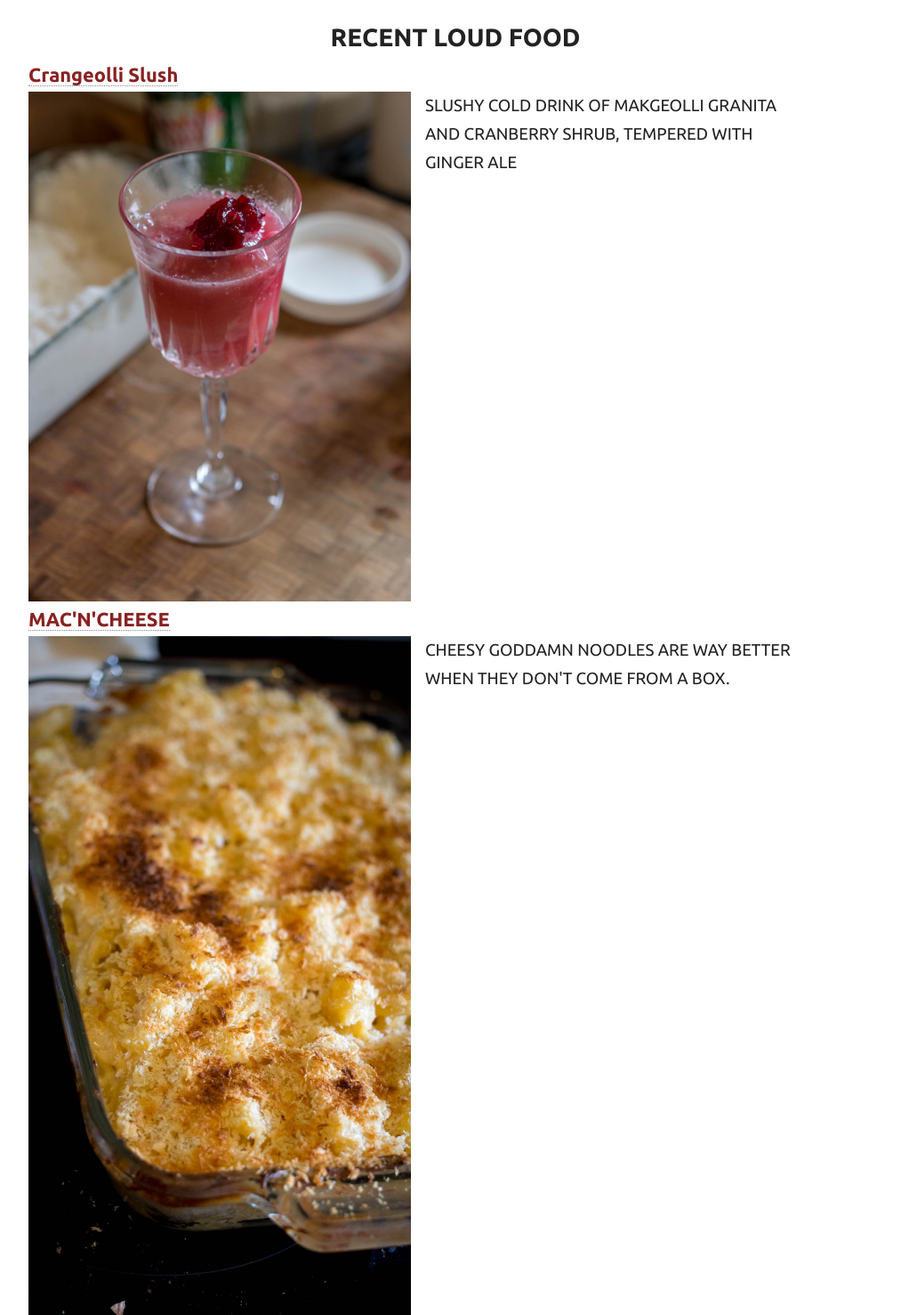
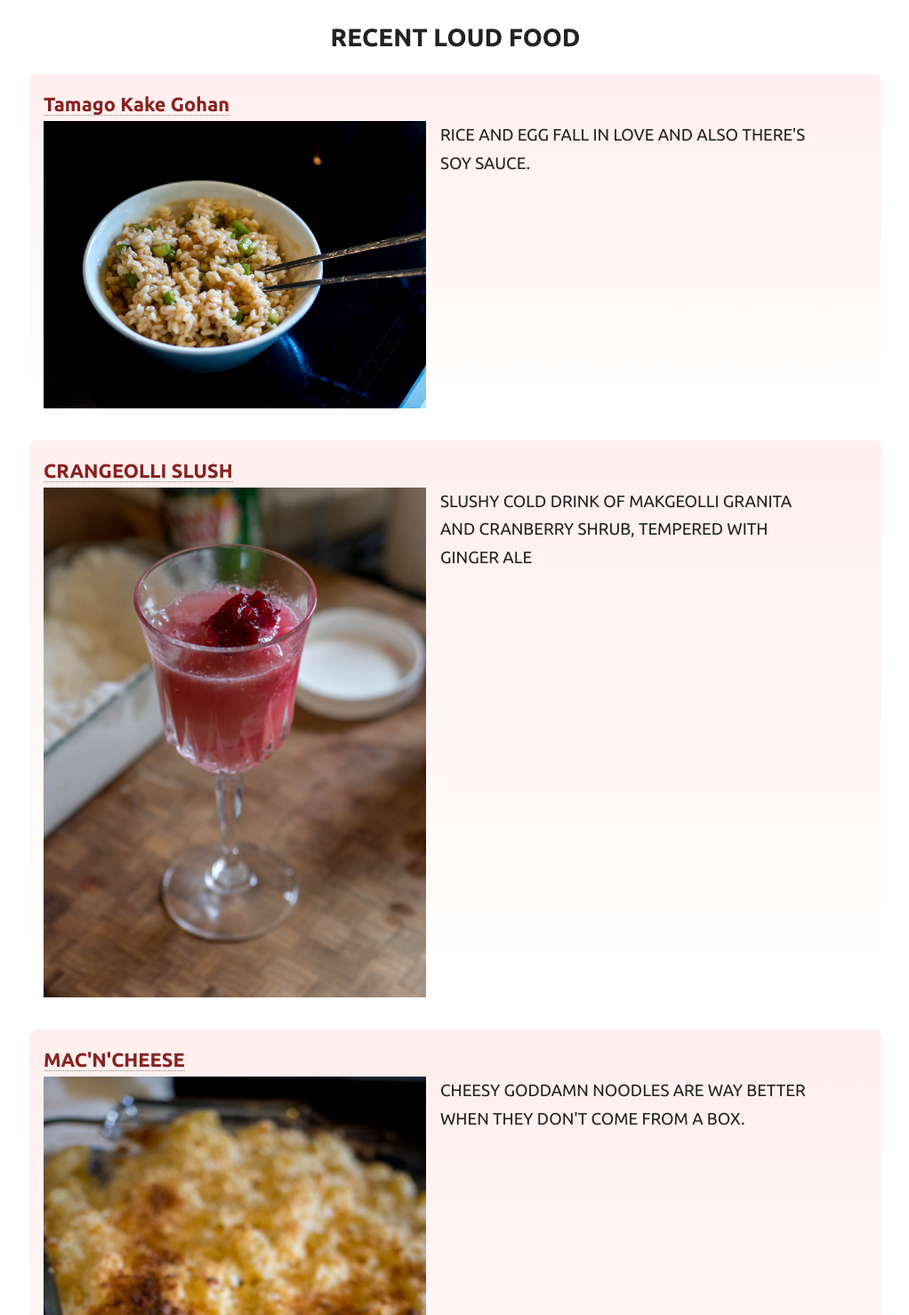
Before and after one commit to makyo/mealtime, a Jekyll site: the page built from index.html, in a window 1280 px wide. Shown: the part 272-1750 px from the top of the page at 89% size, without its empty margins (128-1150 px from the left). Built offline with Jekyll 4.4.1, drawn with Linux system fonts in a browser that asks for light colours; some web fonts are replaced; grey boxes are pictures that could not be loaded.

Commit message:
TKG and mac recipe cleaned

```diff
--- a/assets/main.scss
+++ b/assets/main.scss
@@ -175,15 +175,17 @@ main {
                 font-family: "Ubuntu", sans-serif;
                 font-weight: 700;
             }
+
+            img {
+                max-width: 100%;
+            }
+        }
+        .bgfade {
             padding: 1rem;
             margin: 1rem auto;
             background: linear-gradient(#ffefee, #fff);
             border: 1px solid #fff;
             border-radius: 10px;
-
-            img {
-                max-width: 100%;
-            }
         }
 
         .half {
--- a/index.html
+++ b/index.html
@@ -3,21 +3,28 @@ layout: page
 ---
 
 <h2>RECENT LOUD FOOD</h2>
-<div class="post">
+<div class="post bgfade">
+    <h3><a href="/food/tamago-kake-gohan">Tamago Kake Gohan</a></h3>
+    <img class="half" src="/food/tamago-kake-gohan/images/low-res/14.jpg" alt="Crangeolli Slush" />
+    <p class="half"><strong>Rice and egg fall in love and also there's soy sauce.</strong</p>
+    <hr class="clearfix" />
+</div>
+
+<div class="post bgfade">
     <h3><a href="/food/crangeolli-slush">Crangeolli Slush</a></h3>
     <img class="half" src="/food/crangeolli-slush/images/low-res/5.jpg" alt="Crangeolli Slush" />
     <p class="half"><strong>Slushy cold drink of makgeolli granita and cranberry shrub, tempered with ginger ale</strong</p>
+    <hr class="clearfix" />
 </div>
-<hr class="clearfix" />
 
-<div class="post">
+<div class="post bgfade">
     <h3><a href="/food/mac-n-cheese">Mac'n'cheese</a></h3>
     <img class="half" src="/food/mac-n-cheese/images/low-res/15.jpg" alt="Mac-n-cheese" />
     <p class="half"><strong>Cheesy goddamn noodles are way better when they don't come from a box.</strong</p>
+    <hr class="clearfix" />
 </div>
-<hr class="clearfix" />
 
-<blockquote class="hero">
+<blockquote class="hero bgfade">
     <p>Mealtime with Maddy is a place for cooking loudly because omigosh food</p>
     <p>Come for the recipes and tips, stay for the hollering</p>
     <img src="/assets/images/inner-cover.s.png" />
```
Also changed, not shown: food/index.md (+7 -1 lines), food/mac-n-cheese/index.md (+2 -2 lines).
